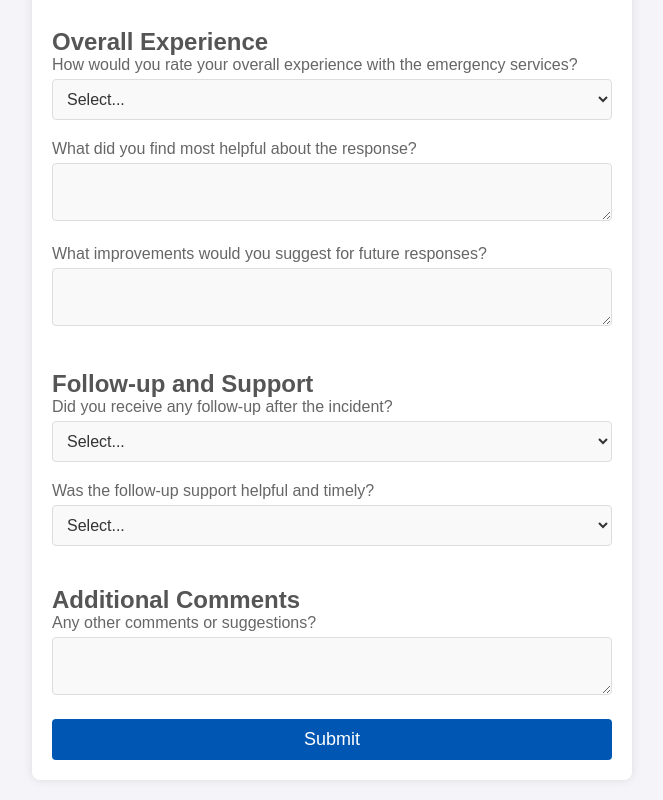
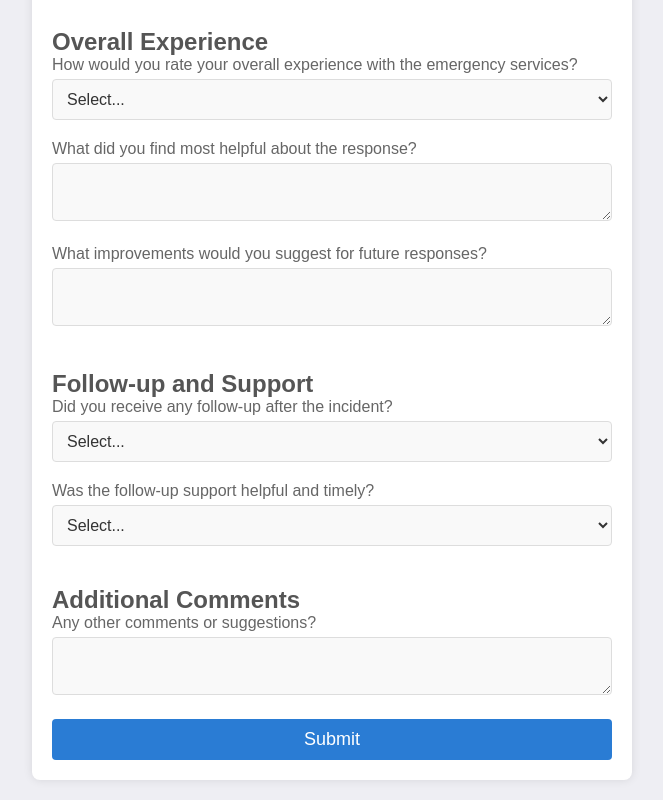
Before and after one commit to duuhcheechee/Feedback, a website: page public/index.html in a window 1280 px wide. In both pictures the pointer is over the button "Submit". Shown: the part 1506-2306 px from the top of the page, without its empty margins (308-971 px from the left). Drawn offline with Linux system fonts and the light colour scheme.

Commit message:
chhanged some colors

```diff
--- a/public/style.css
+++ b/public/style.css
@@ -7,7 +7,7 @@
 
 body {
     font-family: Arial, sans-serif;
-    background-color: #f4f4f9;
+    background-color: #eeeef3;
     display: flex;
     justify-content: center;
     align-items: center;
@@ -92,5 +92,5 @@ button {
 }
 
 button:hover {
-    background-color: #0056b3;
+    background-color: #2a7cd4;
 }
```
